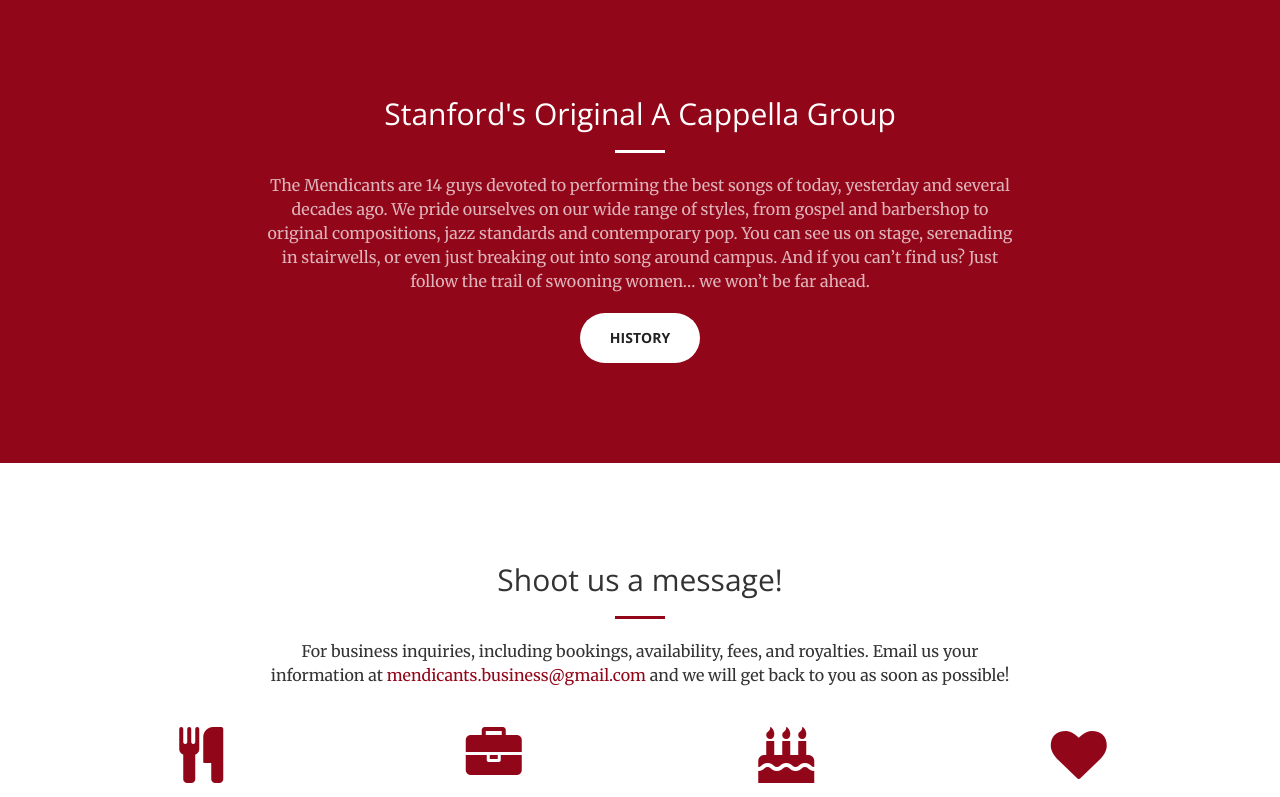
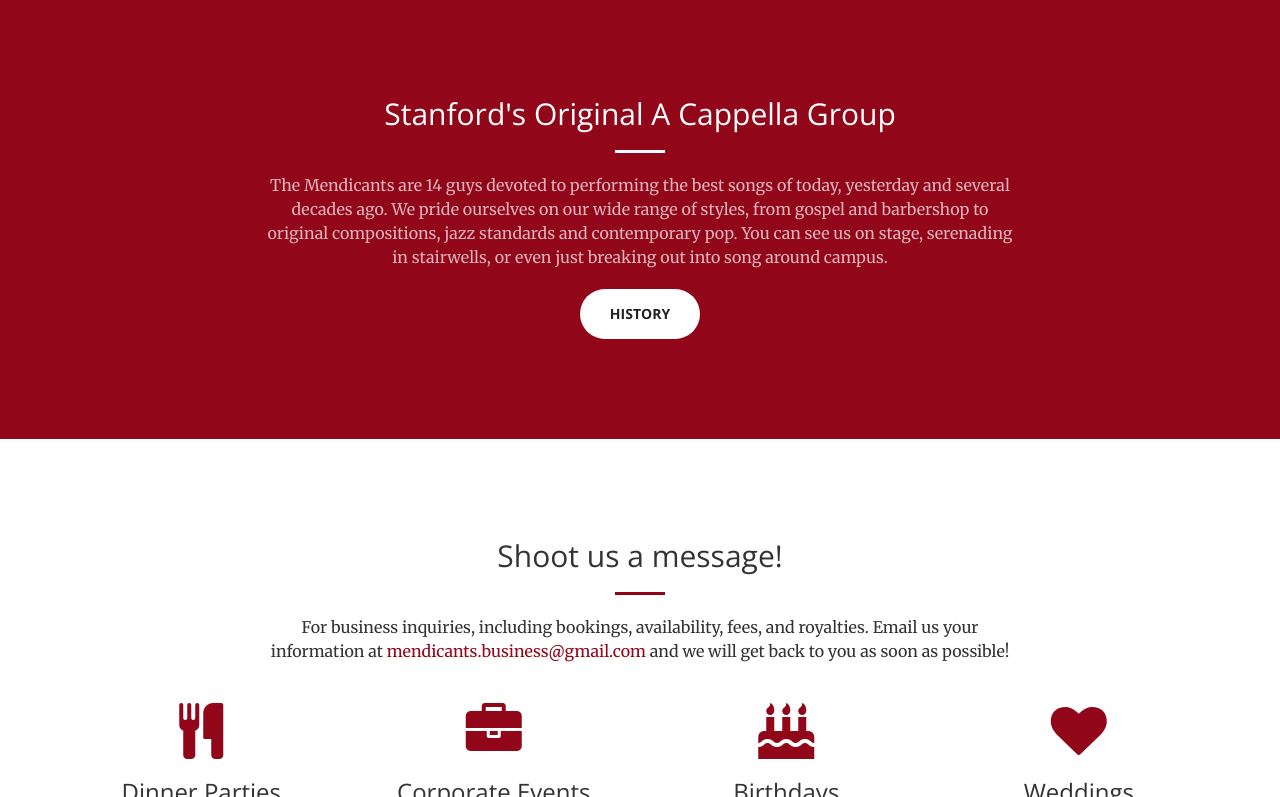
Before and after one commit to benmai/mendicants-site, a plain HTML site: page index.html in a window 1280 px wide. Shown: the part 2721-3518 px from the top of the page. Drawn offline with nearby package versions, Linux system fonts and the light colour scheme.

Commit message:
remove offensive(?) description

```diff
--- a/index.html
+++ b/index.html
@@ -383,7 +383,7 @@
                 <div class="col-lg-8 col-lg-offset-2 text-center">
                     <h2 class="section-heading">Stanford's Original A Cappella Group</h2>
                     <hr class="light">
-                    <p class="text-faded">The Mendicants are 14 guys devoted to performing the best songs of today, yesterday and several decades ago. We pride ourselves on our wide range of styles, from gospel and barbershop to original compositions, jazz standards and contemporary pop. You can see us on stage, serenading in stairwells, or even just breaking out into song around campus. And if you can’t find us? Just follow the trail of swooning women… we won’t be far ahead.</p>
+                    <p class="text-faded">The Mendicants are 14 guys devoted to performing the best songs of today, yesterday and several decades ago. We pride ourselves on our wide range of styles, from gospel and barbershop to original compositions, jazz standards and contemporary pop. You can see us on stage, serenading in stairwells, or even just breaking out into song around campus.</p>
                     <a href="#" class="btn btn-default btn-xl" data-toggle="modal" data-target="#historyModal">History</a>
                 </div>
     </section>
```
